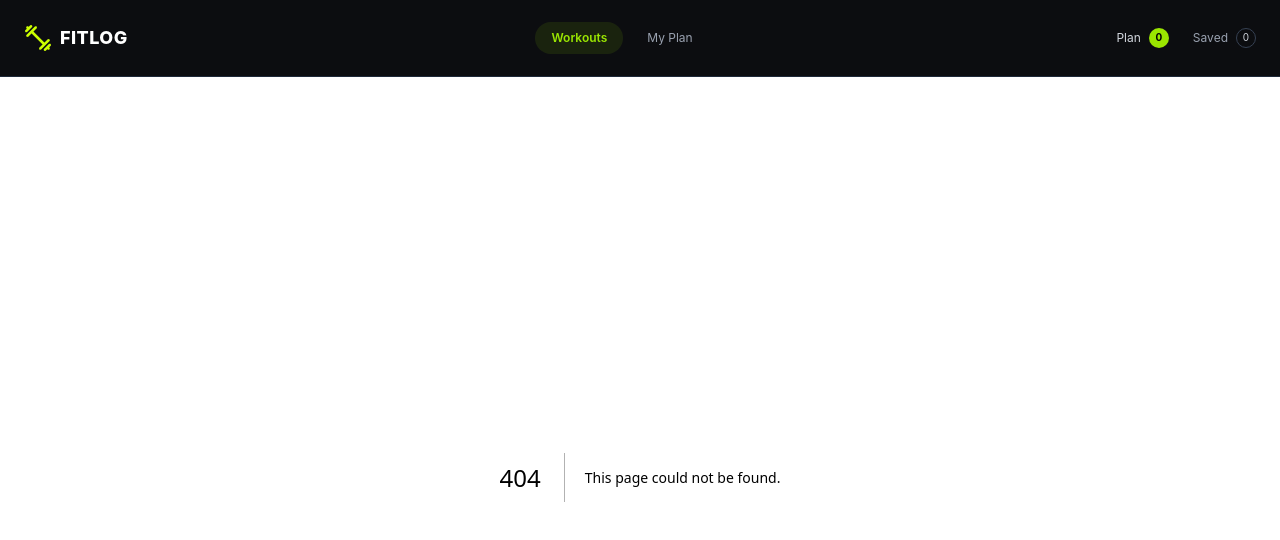
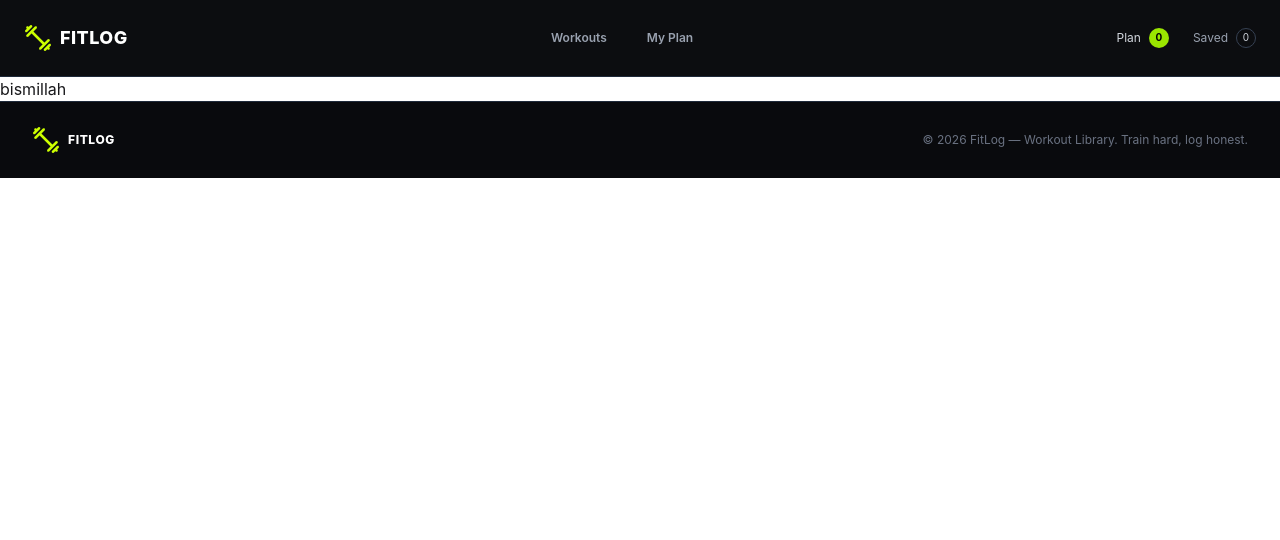
Before and after one commit to Rahat-Al-Mridha/Fit_log, a Next.js app: page /myplan in a window 1280 px wide. Before the commit this address had no page. Shown: the top 540 px of the page. Built offline with nearby package versions, Linux system fonts and the light colour scheme.

Commit message:
Details page adding

```diff
--- /dev/null
+++ b/src/app/components/Footer.tsx
@@ -0,0 +1,28 @@
+import Image from "next/image";
+import React from "react";
+import logo from "@/assets/logo.png"
+import Link from "next/link";
+
+
+const Footer = () => {
+  return (
+    <footer className="w-full border-t border-gray-800 bg-[#090a0d]">
+      <div className="mx-auto flex p-4  min-h-[76px] max-w-[1400px] items-center justify-between px-5 sm:px-8">
+        {/* Logo */}
+        <Link href="/" className="flex items-center gap-2">
+          <Image src={logo} alt="navbar logo"/>
+          <span className="text-xs font-extrabold tracking-wider text-white">
+            FITLOG
+          </span>
+        </Link>
+
+        {/* Copyright */}
+        <p className="text-[10px] text-gray-500 sm:text-xs">
+          © 2026 FitLog — Workout Library. Train hard, log honest.
+        </p>
+      </div>
+    </footer>
+  );
+};
+
+export default Footer;
--- a/src/app/components/LibraryCard.tsx
+++ b/src/app/components/LibraryCard.tsx
@@ -2,15 +2,19 @@ import React from 'react';
 import { Clock, Flame, Star } from "lucide-react";
 import Image from 'next/image';
 import { IlibraryCard } from '@/types/libraryCard.type';
+import Link from 'next/link';
 
 interface IlibraryCardprops {
-    data : IlibraryCard
+    data: IlibraryCard
 }
 
-const LibraryCard = ({ data }:IlibraryCardprops) => {
+const LibraryCard = ({ data }: IlibraryCardprops) => {
     return (
 
+        <Link href={`/workouts/${data.id}` }>
             <div className="w-full max-w-[480px] overflow-hidden rounded-[22px] border border-[#252932] bg-[#15171c] text-white shadow-lg">
+
+
                 {/* Exercise Image */}
                 <div className="h-[230px] w-full overflow-hidden">
                     <Image
@@ -65,7 +69,9 @@ const LibraryCard = ({ data }:IlibraryCardprops) => {
                         </div>
                     </div>
                 </div>
+
             </div>
+        </Link>
 
     )
 }
--- a/src/app/components/Navbar.tsx
+++ b/src/app/components/Navbar.tsx
@@ -1,15 +1,20 @@
-import React from "react";
+'use client'
+import React, { useState } from "react";
 import logo from "@/assets/logo.png"
 import Image from "next/image";
+import Link from "next/link";
 
 const Navbar = () => {
+
+  const [isClicked, setIsClicked] = useState(false);
+  const [areClicked, setAreClicked] = useState(false);
   return (
     <nav className="w-full border-b border-gray-800 bg-[#0c0d10] text-white">
       <div className="mx-auto container flex h-[76px] items-center justify-between px-6">
 
         {/* Left: Logo */}
         <div className="flex items-center gap-2">
-          <Image src={logo} alt="navbar logo"/>
+          <Image src={logo} alt="navbar logo" />
           <h2 className="text-lg font-extrabold tracking-wide">
             FITLOG
           </h2>
@@ -17,11 +22,17 @@ const Navbar = () => {
 
         {/* Center: Navigation */}
         <div className="flex items-center gap-2">
-          <button className="rounded-full bg-lime-400/10 px-4 py-2 text-xs font-semibold text-lime-400">
-            Workouts
-          </button>
+          <Link href="/workouts">
+            <button
+              onClick={() => setIsClicked(!isClicked)}
+              className={`rounded-full px-4 py-2 text-xs font-semibold  ${isClicked ? " bg-lime-400/10 text-lime-400" : "text-gray-400"}`}>
+              Workouts
+            </button>
+          </Link>
 
-          <button className="rounded-full px-4 py-2 text-xs text-gray-400 transition hover:text-white">
+          <button
+            onClick={() => setAreClicked(!areClicked)}
+            className={`rounded-full px-4 py-2 text-xs font-semibold  ${areClicked ? " bg-lime-400/10 text-lime-400" : "text-gray-400"}`}>
             My Plan
           </button>
         </div>
--- a/src/app/layout.tsx
+++ b/src/app/layout.tsx
@@ -2,6 +2,7 @@ import type { Metadata } from "next";
 import { Geist, Geist_Mono } from "next/font/google";
 import "./globals.css";
 import Navbar from "./components/Navbar";
+import Footer from "./components/Footer";
 
 const geistSans = Geist({
   variable: "--font-geist-sans",
@@ -28,7 +29,9 @@ export default function RootLayout({ children }: LayoutProps<"/">) {
       <body className="min-h-full flex flex-col"
           cz-shortcut-listen="true">
             <Navbar></Navbar>
-            {children}</body>
+            {children}
+            <Footer></Footer>
+            </body>
     </html>
   );
 }
--- /dev/null
+++ b/src/app/myplan/page.tsx
@@ -0,0 +1,11 @@
+import React from 'react';
+
+const myPlanPage = () => {
+    return (
+        <div>
+            bismillah
+        </div>
+    );
+};
+
+export default myPlanPage;
--- a/src/app/page.tsx
+++ b/src/app/page.tsx
@@ -5,7 +5,7 @@ import Library from './components/homepage/Library';
 
 const page = () => {
   return (
-    <div>
+    <div >
      <Banner></Banner>
      <Library></Library>
     </div>
--- /dev/null
+++ b/src/app/workouts/[cardId]/page.tsx
@@ -0,0 +1,26 @@
+import { IlibraryCard } from '@/types/libraryCard.type';
+import React from 'react';
+interface ILibraryDetailsPageProps {
+    params : Promise<{
+        id:string;
+    }>;
+}
+
+const getLibraryData = async () => {
+    const res = await fetch('https://api.api-store.workers.dev/api/fitlog')
+    return res.json();
+}
+
+const LibraryDetailsPage = async({params}:ILibraryDetailsPageProps) => {
+    const {cardId}= await params;
+    const libraryCardsData = await getLibraryData();
+    const libraryCard = libraryCardsData.find((libraryCard:IlibraryCard)=> String(libraryCard.id) ===  String(cardId))
+    console.log(libraryCard,"libraryCard")
+    return (
+        <div>
+            Cards Details Page
+        </div>
+    );
+};
+
+export default LibraryDetailsPage;
--- /dev/null
+++ b/src/app/workouts/page.tsx
@@ -0,0 +1,14 @@
+import React from 'react';
+import Banner from '../components/homepage/Banner';
+import Library from '../components/homepage/Library';
+
+const workoutsPage = () => {
+    return (
+        <div>
+            <Banner></Banner>
+            <Library></Library>
+        </div>
+    );
+};
+
+export default workoutsPage;
```
Lines whose indentation alone changed are shown as unchanged.
